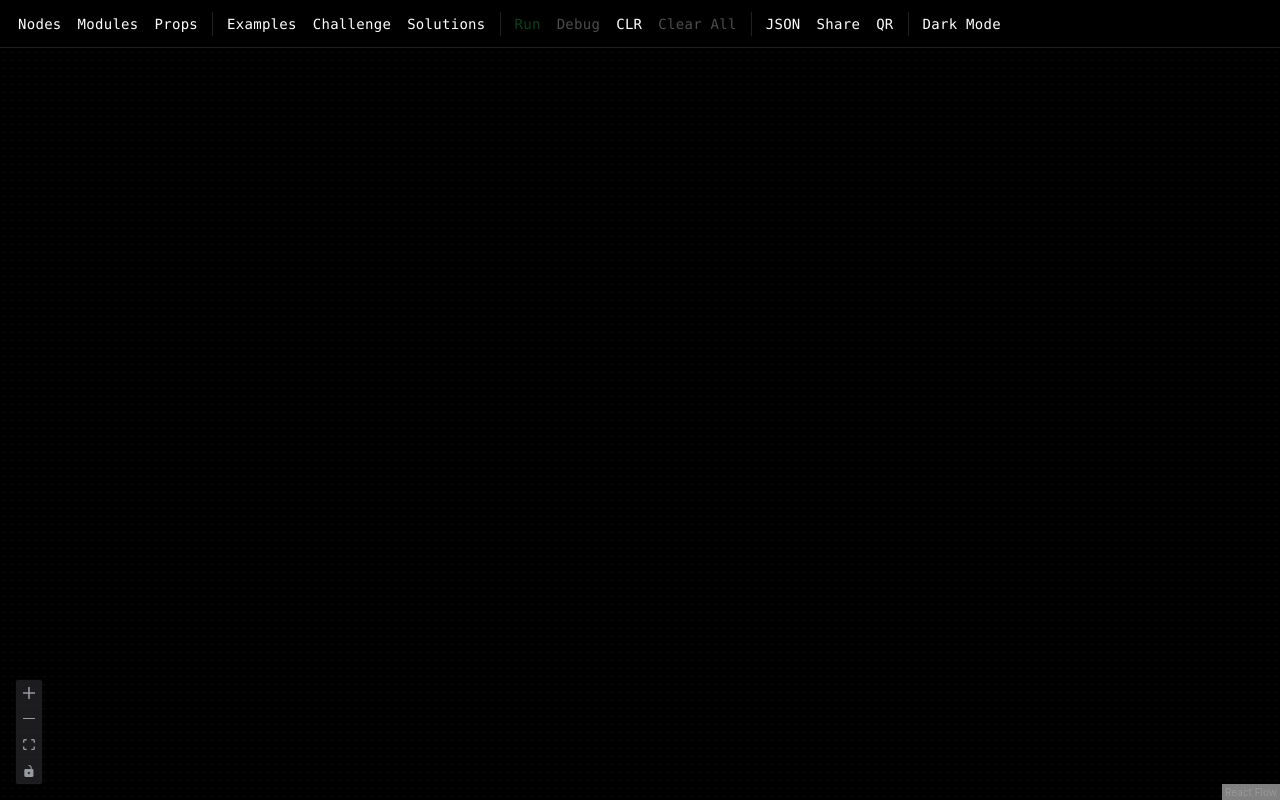
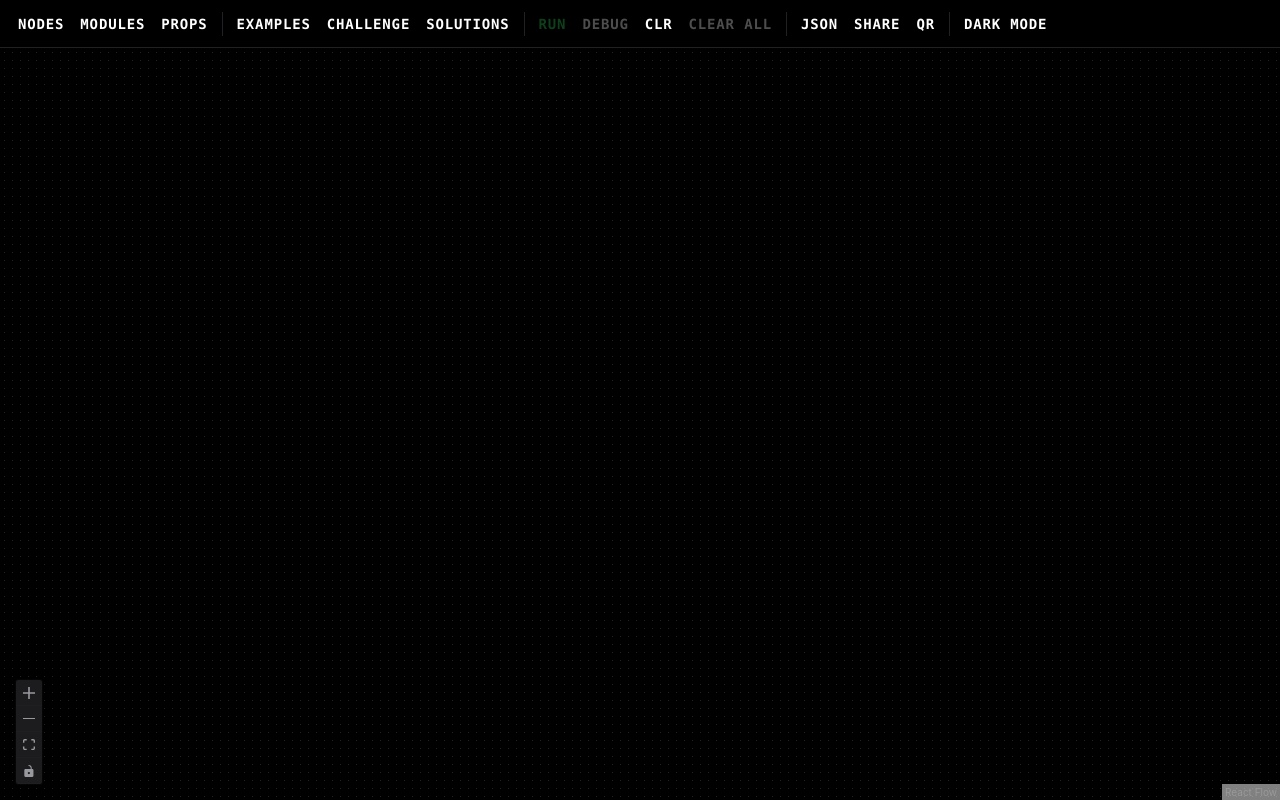
Before and after one commit to sashakirichek/visual-programming, a React (Vite) app: page / in a window 1280 px wide. Built offline with nearby package versions, Linux system fonts and the light colour scheme.

Commit message:
style fix. references

```diff
--- a/src/App.css
+++ b/src/App.css
@@ -212,7 +212,9 @@ body {
     color 0.15s,
     border-color 0.15s; */
   white-space: nowrap;
-  letter-spacing: 0.02em;
+  letter-spacing: 0.06em;
+  text-transform: uppercase;
+  font-weight: 600;
 }
 .toolbar-btn:hover:not(:disabled) {
   /* color: var(--label-primary); */
```
Also changed, not shown: 2 other files (tests, documents, lock files or other folders).
